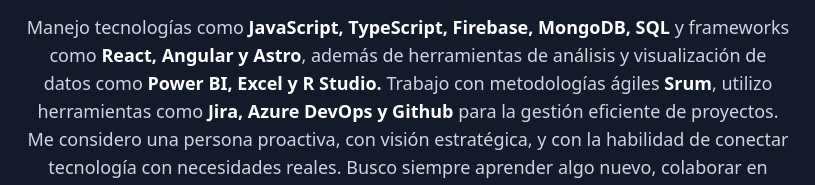
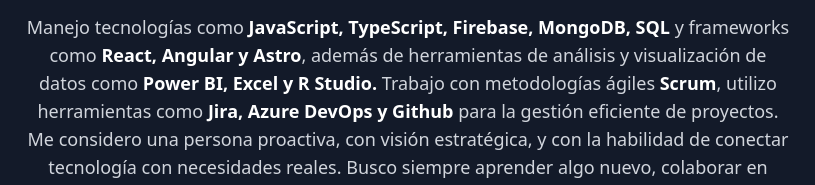
Before and after one commit to maarko2/portafolio-web, an Astro site: page / in a window 1280 px wide. Shown: the part 1115-1300 px from the top of the page, 232-1047 px from the left. Built offline with nearby package versions, Linux system fonts and the light colour scheme; Astro itself is replaced by a stand-in of ours.

Commit message:
Recomendaciones y cambios en About Me

```diff
--- a/src/components/AboutMe.astro
+++ b/src/components/AboutMe.astro
@@ -16,7 +16,7 @@
 
                     <p class="text-lg">
                          Manejo tecnologías como <span class="font-semibold text-white">JavaScript, TypeScript, Firebase, MongoDB, SQL</span> y frameworks como <span class="font-semibold text-white">React, Angular y Astro</span>,
-                        además de herramientas de análisis y visualización de datos como <span class="font-semibold text-white">Power BI, Excel y R Studio.</span> Trabajo con metodologías ágiles <span class="font-semibold text-white">Srum</span>, utilizo herramientas como <span class="font-semibold text-white">Jira, Azure DevOps y Github</span> para la gestión
+                        además de herramientas de análisis y visualización de datos como <span class="font-semibold text-white">Power BI, Excel y R Studio.</span> Trabajo con metodologías ágiles <span class="font-semibold text-white">Scrum</span>, utilizo herramientas como <span class="font-semibold text-white">Jira, Azure DevOps y Github</span> para la gestión
                         eficiente de proyectos. Me considero una persona proactiva, con visión estratégica, y con la habilidad de conectar tecnología con necesidades reales.
                         Busco siempre aprender algo nuevo, colaborar en equipos multidisciplinarios y aportar con soluciones que generen valor.
 
```
